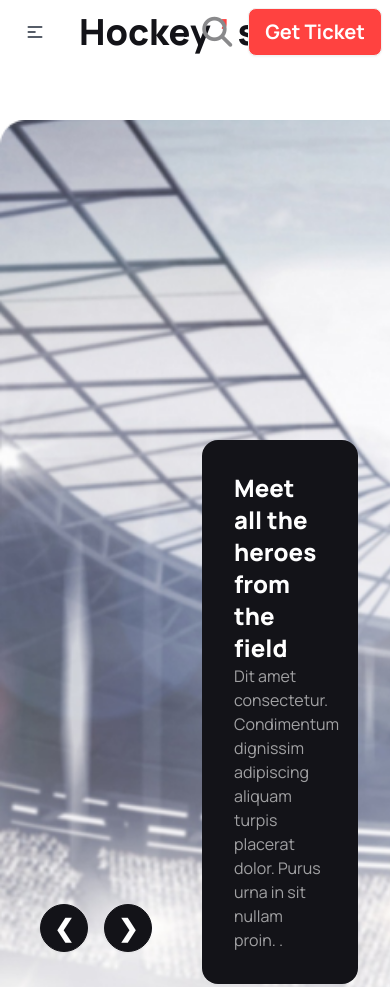
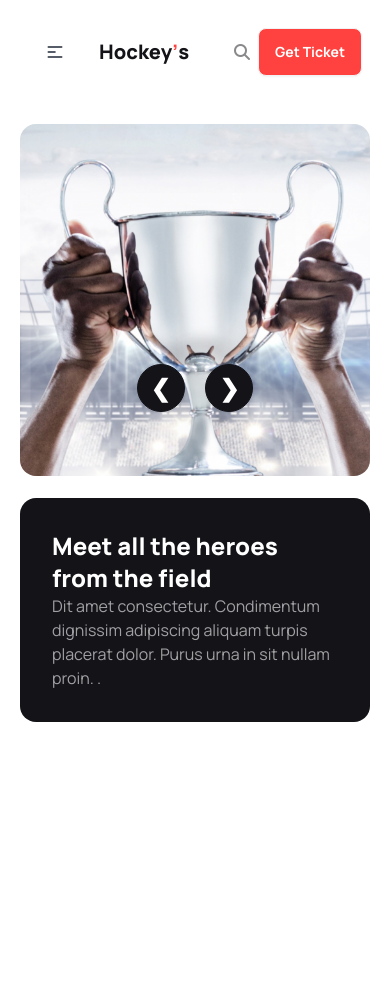
Before and after one commit to Shahriar-Hossain-Alvi/Hockey-s, a plain HTML site: page index.html in a window 390 px wide. Shown: the top 987 px of the page. After the commit the page ends 844 px from the top, so only its background shows below. Drawn offline with nearby package versions, Linux system fonts and the light colour scheme.

Commit message:
header part responsive done

```diff
--- a/index.html
+++ b/index.html
@@ -48,9 +48,9 @@
     <!-- <i class="fa-solid fa-phone"></i> -->
 <body class="font-manrope">
     <!-- ============================header section============================= -->
-    <header class="container mx-auto">
+    <header class="container mx-auto p-5 md:p-0 lg:p-0">
         <!-- nav start -->
-        <div class="navbar mb-14 lg:pt-14">
+        <div class="navbar mb-10 lg:mb-14 lg:pt-14">
             <div class="navbar-start">
                 <div class="dropdown">
                     <div tabindex="0" role="button" class="btn btn-ghost lg:hidden">
@@ -70,8 +70,8 @@
                         <li><a>Contact</a></li>
                     </ul>
                 </div>
-                <a class="btn btn-ghost text-4xl font-extrabold text-hockey-secondary">
-                    Hockey<span class="text-hockey-primary">’</span>s
+                <a class="btn btn-ghost text-xl md:text-4xl lg:text-4xl font-extrabold text-hockey-secondary">
+                    Hockey<span class="text-hockey-primary -m-2">’</span>s
                 </a>
             </div>
             <!-- for other devices -->
@@ -84,26 +84,27 @@
                     <li class="hover:text-hockey-primary"><a href="">Contact Us</a></li>
                 </ul>
             </div>
-            <div class="navbar-end flex gap-4">
-                <a class="text-[#89898B] text-3xl hover:text-hockey-primary" href=""><i class="fa-solid fa-magnifying-glass"></i></a>
+            <div class="navbar-end flex gap-2 lg:gap-4">
+                <a class="text-[#89898B] text-base md:text-xl lg:text-xl hover:text-hockey-primary" href=""><i class="fa-solid fa-magnifying-glass"></i></a>
                 <a
-                    class="btn bg-hockey-primary text-white text-xl font-bold hover:bg-white hover:border-hockey-primary hover:text-hockey-primary">Get Ticket
+                    class="btn bg-hockey-primary text-white text-sm md:text-xl lg:text-xl font-bold hover:bg-white hover:border-hockey-primary hover:text-hockey-primary">Get Ticket
                 </a>
             </div>
         </div>
         <!-- nav end -->
 
         <!-- banner part start -->
-        <div class="carousel w-full mb-24">
+        <div class="mb-8 md:mb-16 lg:mb-24">
+            <div class="carousel w-full rounded-2xl">
                 <div id="slide1" class="carousel-item relative w-full">
-                <div class="flex justify-end items-end pt-80 pb-8 bg-cover w-full"
+                    <div class="flex justify-end items-end pt-80 pb-8 bg-cover bg-center w-full"
                         style="background-image: url(images/1.png);">
-                    <div class="w-[40%] p-8 bg-hockey-secondary mr-8 rounded-2xl">
+                        <div class="hidden md:block lg:block w-[40%] p-8 bg-hockey-secondary mr-8 rounded-2xl">
                             <h3 class="text-2xl font-extrabold text-white">Meet all the heroes from the field</h3>
                             <p class=" text-base font-normal text-white opacity-60">Dit amet consectetur. Condimentum dignissim adipiscing aliquam turpis placerat dolor. Purus urna in sit nullam proin. .</p>
                         </div>
                     </div>
-                <div class="absolute flex justify-between transform -translate-y-1/2 left-10 gap-4 bottom-10">
+                    <div class="absolute flex justify-between transform -translate-y-1/2 left-1/3 right-1/3 md:left-10 md:right-auto lg:left-10 lg:right-auto gap-4 bottom-10">
                         <a href="#slide3" class="btn text-white bg-hockey-secondary border-hockey-secondary hover:bg-hockey-primary text-2xl btn-circle">❮</a>
                         <a href="#slide2" class="btn text-white bg-hockey-secondary border-hockey-secondary hover:bg-hockey-primary text-2xl btn-circle">❯</a>
                     </div>
@@ -111,12 +112,12 @@
                 <div id="slide2" class="carousel-item relative w-full">
                     <div class="flex justify-end items-end pt-80 pb-8 bg-cover w-full"
                         style="background-image: url(images/1-2.png);">
-                    <div class="w-[40%] p-8 bg-hockey-secondary mr-8 rounded-2xl">
+                        <div class="hidden md:block lg:block w-[40%] p-8 bg-hockey-secondary mr-8 rounded-2xl">
                             <h3 class="text-2xl font-extrabold text-white">Meet all the heroes from the field</h3>
                             <p class=" text-base font-normal text-white opacity-60">Dit amet consectetur. Condimentum dignissim adipiscing aliquam turpis placerat dolor. Purus urna in sit nullam proin. .</p>
                         </div>
                     </div>
-                <div class="absolute flex justify-between transform -translate-y-1/2 left-10 gap-4 bottom-10">
+                    <div class="absolute flex justify-between transform -translate-y-1/2 left-1/3 right-1/3 md:left-10 md:right-auto lg:left-10 lg:right-auto gap-4 bottom-10">
                         <a href="#slide1" class="btn text-white bg-hockey-secondary border-hockey-secondary hover:bg-hockey-primary text-2xl btn-circle">❮</a>
                         <a href="#slide3" class="btn text-white bg-hockey-secondary border-hockey-secondary hover:bg-hockey-primary text-2xl btn-circle">❯</a>
                     </div>
@@ -124,17 +125,21 @@
                 <div id="slide3" class="carousel-item relative w-full">
                     <div class="flex justify-end items-end pt-80 pb-8 bg-cover w-full"
                         style="background-image: url(images/1-3.png);">
-                    <div class="w-[40%] p-8 bg-hockey-secondary mr-8 rounded-2xl">
+                        <div class="hidden md:block lg:block w-[40%] p-8 bg-hockey-secondary mr-8 rounded-2xl">
                             <h3 class="text-2xl font-extrabold text-white">Meet all the heroes from the field</h3>
                             <p class=" text-base font-normal text-white opacity-60">Dit amet consectetur. Condimentum dignissim adipiscing aliquam turpis placerat dolor. Purus urna in sit nullam proin. .</p>
                         </div>
                     </div>
-                <div class="absolute flex justify-between transform -translate-y-1/2 left-10 gap-4 bottom-10">
+                    <div class="absolute flex justify-between transform -translate-y-1/2 left-1/3 right-1/3 md:left-10 md:right-auto lg:left-10 lg:right-auto gap-4 bottom-10">
                         <a href="#slide2" class="btn text-white bg-hockey-secondary border-hockey-secondary hover:bg-hockey-primary text-2xl btn-circle">❮</a>
-                    <a href="#slide4" class="btn text-white bg-hockey-secondary border-hockey-secondary hover:bg-hockey-primary text-2xl btn-circle">❯</a>
+                        <a href="#slide1" class="btn text-white bg-hockey-secondary border-hockey-secondary hover:bg-hockey-primary text-2xl btn-circle">❯</a>
                     </div>
                 </div>
-
+            </div>
+            <div class="md:hidden lg:hidden w-full p-8 bg-hockey-secondary mt-4 rounded-2xl">
+                <h3 class="text-2xl font-extrabold text-white">Meet all the heroes from the field</h3>
+                <p class=" text-base font-normal text-white opacity-60">Dit amet consectetur. Condimentum dignissim adipiscing aliquam turpis placerat dolor. Purus urna in sit nullam proin. .</p>
+            </div>
         </div>
         <!-- banner part end -->
     </header>
```
Lines whose indentation alone changed are shown as unchanged.
